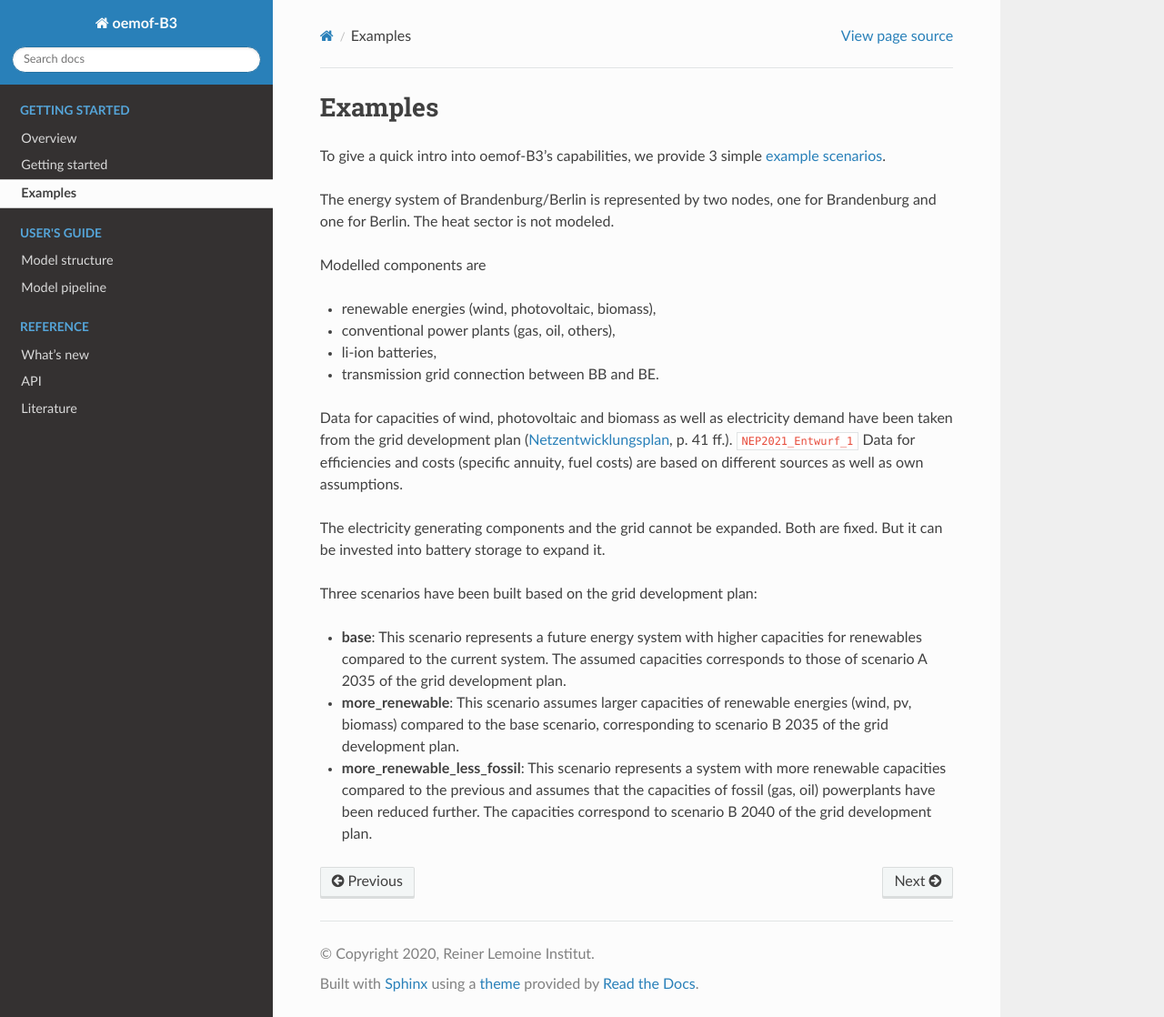
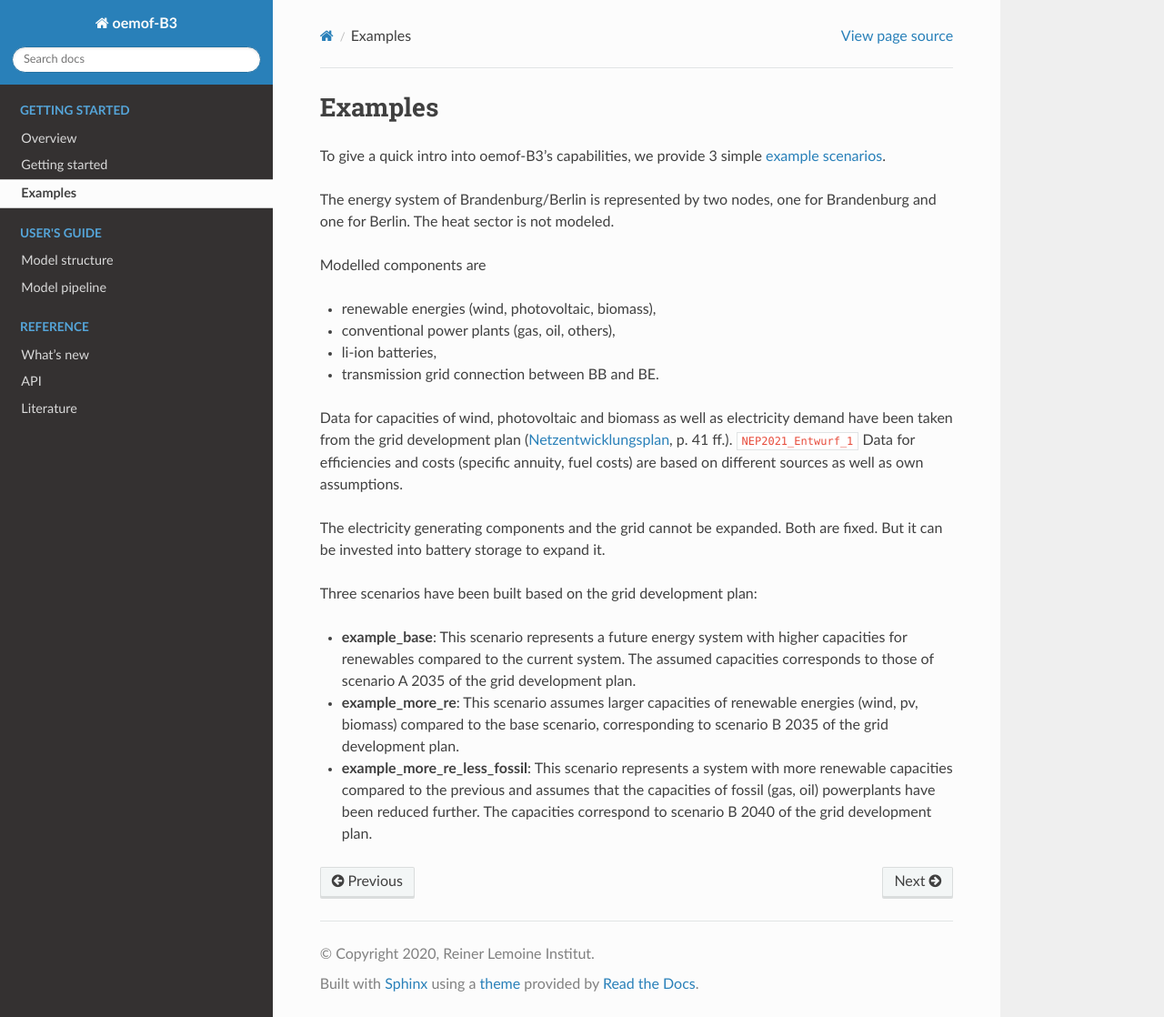
Before and after one commit to rl-institut/oemof-B3, a Sphinx documentation site: the page built from docs/examples.rst, in a window 1280 px wide and 1118 px high. Shown: the whole window at 91% size. Built offline with Sphinx 7.4.7 and the Read the Docs theme 2.0.0, drawn with Linux system fonts in a browser that asks for light colours; cross-references to code outside the pages are shown as plain code.

Commit message:
Rename examples in docs

```diff
--- a/docs/examples.rst
+++ b/docs/examples.rst
@@ -31,12 +31,12 @@ But it can be invested into battery storage to expand it.
 
 Three scenarios have been built based on the grid development plan:
 
-- **base**: This scenario represents a future energy system with higher capacities for renewables
+- **example_base**: This scenario represents a future energy system with higher capacities for renewables
   compared to the current system. The assumed capacities corresponds to those of scenario A 2035 of
   the grid development plan.
-- **more_renewable**: This scenario assumes larger capacities of renewable energies (wind, pv,
+- **example_more_re**: This scenario assumes larger capacities of renewable energies (wind, pv,
   biomass) compared to the base scenario, corresponding to scenario B 2035 of the grid development
   plan.
-- **more_renewable_less_fossil**: This scenario represents a system with more renewable capacities
+- **example_more_re_less_fossil**: This scenario represents a system with more renewable capacities
   compared to the previous and assumes that the capacities of fossil (gas, oil) powerplants have
   been reduced further. The capacities correspond to scenario B 2040 of the grid development plan.
```
